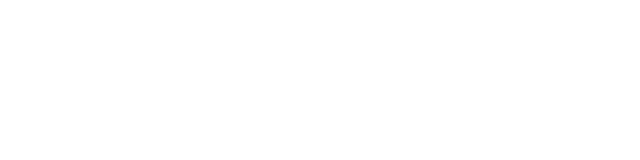
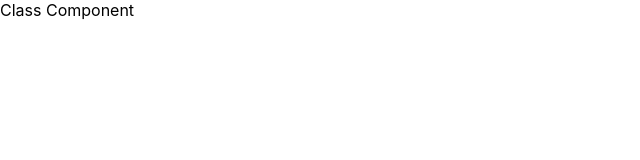
Before and after one commit to SergiusNahnoinyi/goit-react-hw-02-feedback, a React (Create React App) app: page / in a window 1280 px wide. Shown: the top 160 px of the page, without its empty margins (0-640 px from the left). Built offline with nearby package versions, Linux system fonts and the light colour scheme.

Commit message:
Создает класс Feedback

```diff
--- a/src/components/Feedback/Feedback.js
+++ b/src/components/Feedback/Feedback.js
@@ -1,3 +1,11 @@
-export default function Feedback() {
-  return <div className="Feedback"></div>;
+import React, { Component } from 'react';
+
+export default class Feedback extends Component {
+  static defaultProps = {};
+
+  static propTypes = {};
+
+  render() {
+    return <div className="Feedback">Class Component</div>;
+  }
 }
```
